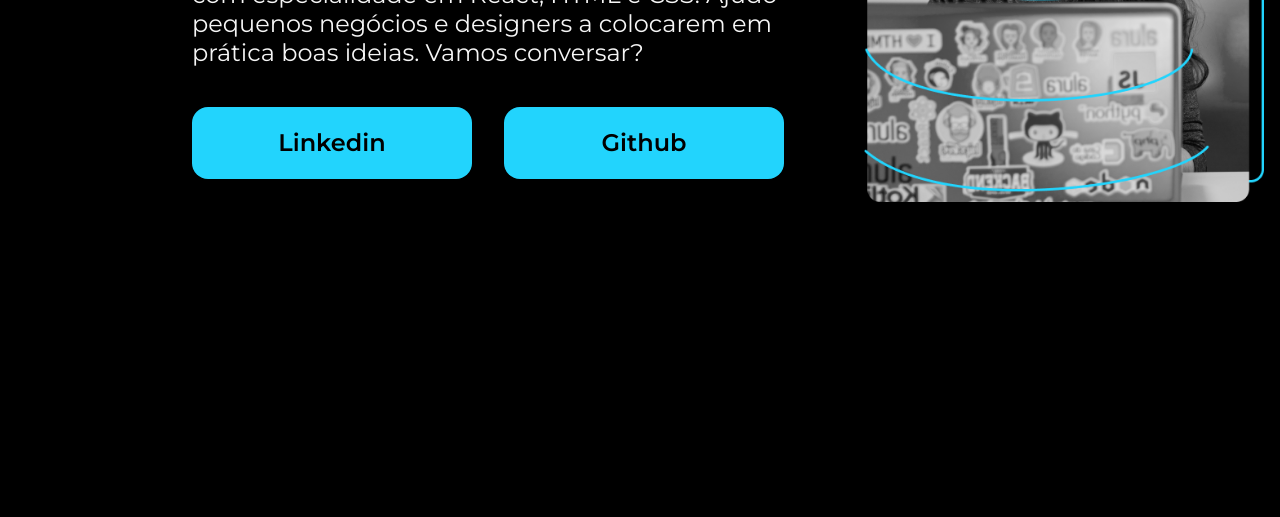
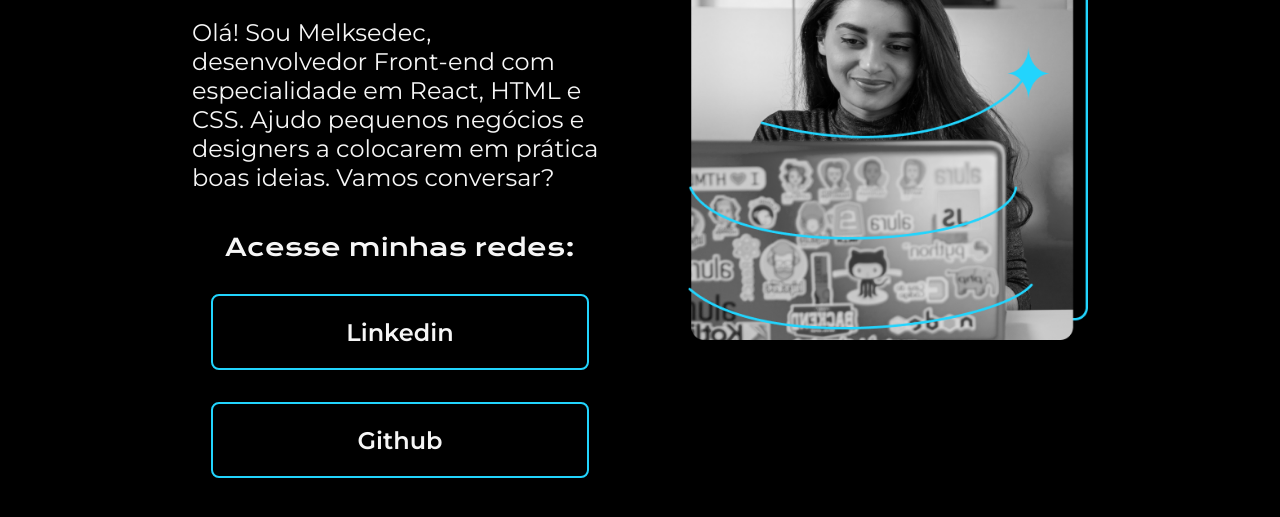
Before and after one commit to MelkAnt/portfolio---alura, a plain HTML site: page index.html in a window 1280 px wide. Shown: the part 375-892 px from the top of the page. Drawn offline with nearby package versions, Linux system fonts and the light colour scheme.

Commit message:
correção css

```diff
--- a/index.html
+++ b/index.html
@@ -13,6 +13,7 @@
             <h1 class="apresentacao__conteudo__titulo">Eleve seu negócio digital a outro nível <strong class="titulo-destaque">com um Front-end de qualidade!</strong></h1>
             <p class="apresentacao__conteudo__texto">Olá! Sou Melksedec, desenvolvedor Front-end com especialidade em React, HTML e CSS. Ajudo pequenos negócios e designers a colocarem em prática boas ideias. Vamos conversar?</p>
             <div class="apresentacao__links">
+                <h2 class="apresentacao__links__subtitulo">Acesse minhas redes:</h2>
                 <a class="apresentacao__links__link" href="https://www.linkedin.com/in/melksedec-silva-400b54185/" target="_blank">Linkedin</a>
                 <a class="apresentacao__links__link" href="https://github.com/MelkAnt" target="_blank">Github</a>
             </div>
--- a/style.css
+++ b/style.css
@@ -42,19 +42,28 @@ body {
 
 .apresentacao__links {
     display: flex;
-    gap: 32px; /* espaço entre os botões */
+    flex-direction: column;
+    justify-content: space-between;
+    align-items: center;
+    gap: 32px;
+}
+
+.apresentacao__links__subtitulo {
+    font-family: 'Krona one', sans-serif;
+    font-weight: 400;
+    font-size: 24px;
 }
 
 .apresentacao__links__link {
-    background-color: #22D4FD;
-    width: 280px;
+    border: 2px solid #22D4FD;
+    width: 378px;
     text-align: center;
-    border-radius: 16px;
+    border-radius: 8px;
     font-size: 24px;
     font-weight: 600;
     padding: 21.5px 0;
     text-decoration: none;
-    color: #000000;
+    color: #F6F6F6;
     font-family: 'Montserrat', sans-serif;
 }
 
```
